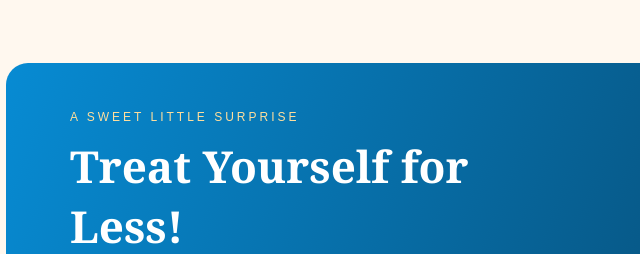
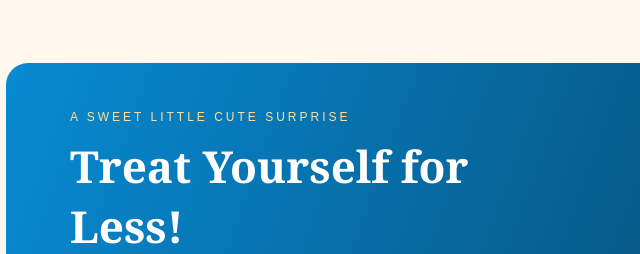
Before and after one commit to vrendha006hh/chocohub, a plain HTML site: page products.html in a window 1280 px wide. Shown: the part 6741-6995 px from the top of the page, 58-698 px from the left. Drawn offline with Linux system fonts and the light colour scheme.

Commit message:
changes in products page

```diff
--- a/products.html
+++ b/products.html
@@ -546,7 +546,7 @@
 <section style="margin:10px 5% 55px;background:linear-gradient(110deg,#078bd3,#07314c);border-radius:22px;padding:35px 5%;color:white;display:flex;justify-content:space-around;align-items:center;gap:25px;flex-wrap:wrap;">
 
     <div style="flex:1;min-width:220px;">
-        <p style="color:#ffdf9d;letter-spacing:3px;font-size:12px;">A SWEET LITTLE SURPRISE</p>
+        <p style="color:#ffdf9d;letter-spacing:3px;font-size:12px;">A SWEET LITTLE  CUTE SURPRISE</p>
         <h2 style="font-family:Georgia,serif;font-size:clamp(30px,4vw,44px);margin:10px 0;">Treat Yourself for Less!</h2>
         <p style="line-height:1.8;">Enjoy our special introductory offer on selected CHOCOHUB favourites.</p>
         <p>Use code <strong style="color:#ffdf9d;">SWEET20</strong> for 20% off eligible items.</p>
```
